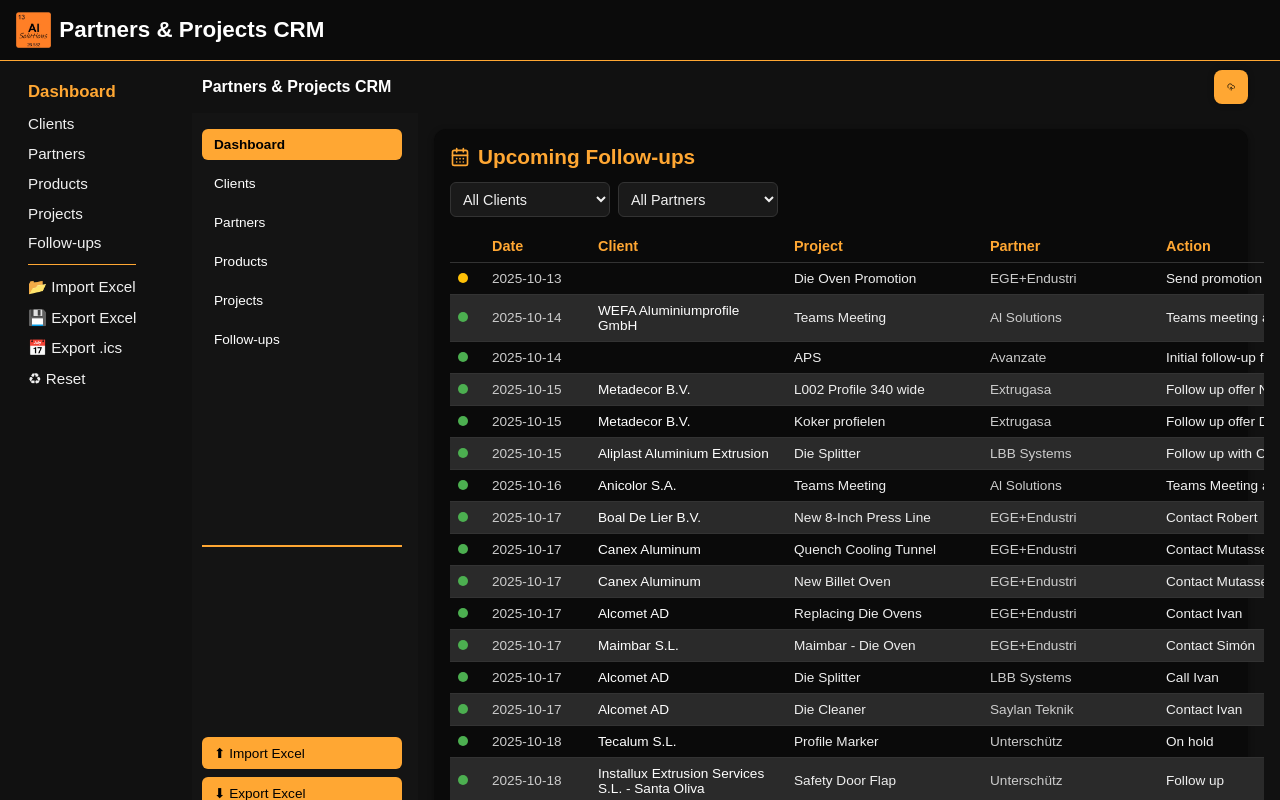
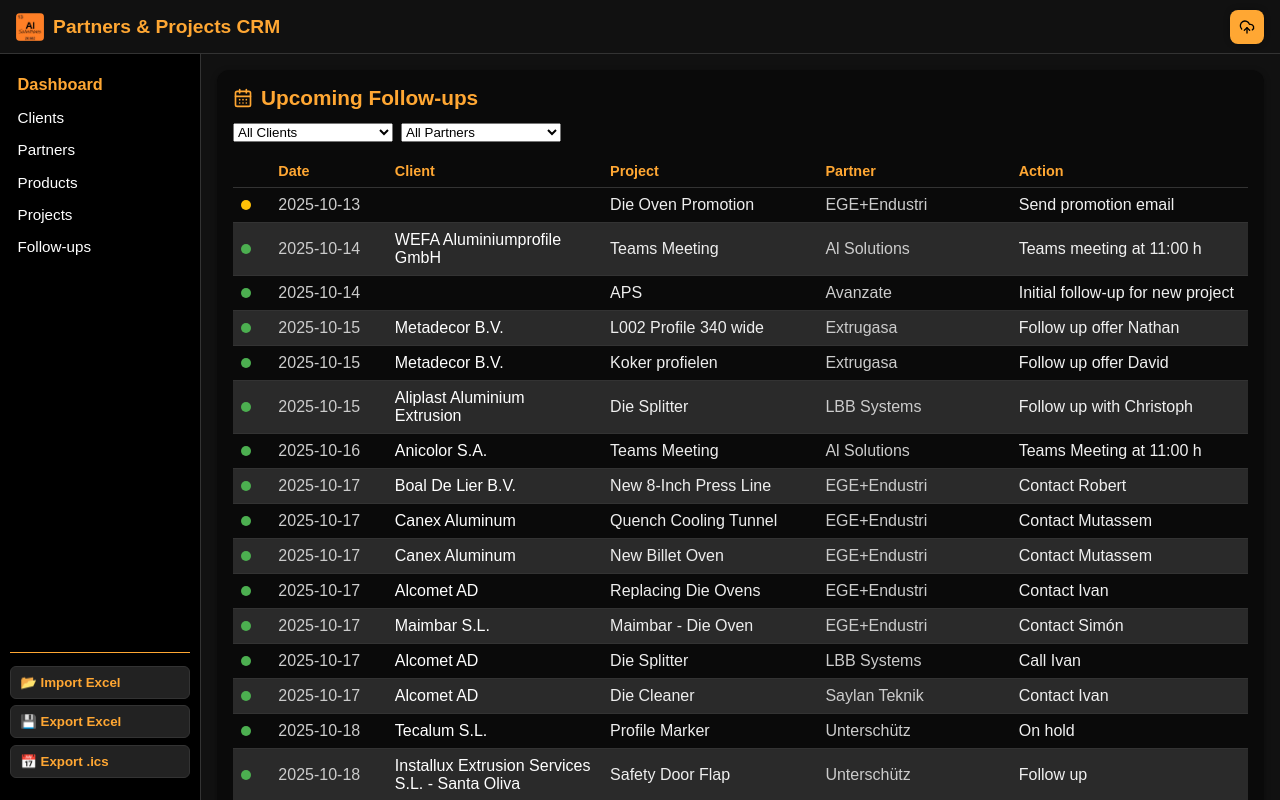
Before and after one commit to HansvanLeerdam/extrusion-crm-app, a React (Vite) app: page / in a window 1280 px wide. Built offline with nearby package versions, Linux system fonts and the light colour scheme; the HTML template or start-up script is replaced by a standard one.

Commit message:
Final working version with sidebar + header + Netlify function

```diff
--- a/index.html
+++ b/index.html
@@ -6,37 +6,8 @@
     <title>Partners & Projects CRM</title>
     <link rel="stylesheet" href="./src/styles.css" />
   </head>
-  <body>
-    <!-- Top bar -->
-<header class="topbar">
-  <button id="hamburger">☰</button>
-  <div class="topbar-left">
-    <img src="./logo.png" alt="Logo" class="logo" />
-    <h1>Partners & Projects CRM</h1>
-  </div>
-</header>
-
-    <!-- Layout -->
-    <div class="app">
-  <aside class="sidebar">
-    <button id="tab-dashboard" class="active">Dashboard</button>
-    <button id="tab-clients">Clients</button>
-    <button id="tab-partners">Partners</button>
-    <button id="tab-products">Products</button>
-    <button id="tab-projects">Projects</button>
-    <button id="tab-followups">Follow-ups</button>
-
-    <div class="sidebar-footer">
-      <button id="btn-import">📂 Import Excel</button>
-      <button id="btn-export">💾 Export Excel</button>
-      <button id="btn-ics">📅 Export .ics</button>
-      <button id="btn-reset">♻ Reset</button>
-    </div>
-  </aside>
-
-  <main id="root" class="main"></main>
-</div>
-
+  <body style="margin: 0; background: #000;">
+    <div id="root"></div>
     <script type="module" src="/src/main.jsx"></script>
   </body>
 </html>
--- a/src/App.jsx
+++ b/src/App.jsx
@@ -55,16 +55,19 @@
       const wb = XLSX.read(buf, { type: "array" })
       const toJSON = (sh) => (sh ? XLSX.utils.sheet_to_json(sh) : [])
 
+      // Clients (dedupe by name, collect contacts)
       const rawClients = toJSON(wb.Sheets["Clients"])
       const clients = []
       rawClients.forEach((r) => {
-        const name = (r["Client Name"] || "").trim()
-        if (!name) return
-        let client = clients.find((c) => c.name.toLowerCase() === name.toLowerCase())
+        const clientName = (r["Client Name"] || "").trim()
+        if (!clientName) return
+        let client = clients.find(
+          (c) => c.name.toLowerCase() === clientName.toLowerCase()
+        )
         if (!client) {
           client = {
             id: String(r["Client ID"] || crypto.randomUUID()),
-            name,
+            name: clientName,
             country: r["Country"] || "",
             contacts: []
           }
@@ -87,16 +90,19 @@
         }
       })
 
+      // Partners (dedupe by name, collect contacts)
       const rawPartners = toJSON(wb.Sheets["Partners"])
       const partners = []
       rawPartners.forEach((r) => {
-        const name = (r["Partner Name"] || "").trim()
-        if (!name) return
-        let partner = partners.find((p) => p.name.toLowerCase() === name.toLowerCase())
+        const partnerName = (r["Partner Name"] || "").trim()
+        if (!partnerName) return
+        let partner = partners.find(
+          (p) => p.name.toLowerCase() === partnerName.toLowerCase()
+        )
         if (!partner) {
           partner = {
             id: String(r["Partner ID"] || crypto.randomUUID()),
-            name,
+            name: partnerName,
             contacts: []
           }
           partners.push(partner)
@@ -118,6 +124,7 @@
         }
       })
 
+      // Products (group by partner)
       const rawProducts = toJSON(wb.Sheets["Products"]) || []
       const groupedProducts = []
       rawProducts.forEach((r) => {
@@ -133,6 +140,7 @@
       })
       const products = groupedProducts.length ? groupedProducts : []
 
+      // Projects
       const projects = toJSON(wb.Sheets["Projects"]).map((r) => ({
         id: String(r["Project ID"] || crypto.randomUUID()),
         name: r["Project Name"] || "",
@@ -143,6 +151,7 @@
         status: r["Status"] || ""
       }))
 
+      // Follow-ups
       const followups = toJSON(wb.Sheets["Follow-ups"]).map((r) => ({
         id: String(r["Follow-Up ID"] || crypto.randomUUID()),
         clientId: r["Client ID"] ? String(r["Client ID"]) : null,
@@ -153,13 +162,16 @@
         action: r["Action"] || ""
       }))
 
-      const projectComments = (toJSON(wb.Sheets["Project Comments"]) || []).map((r) => ({
+      // Project Comments
+      const projectComments = (toJSON(wb.Sheets["Project Comments"]) || []).map(
+        (r) => ({
           id: String(r["Comment ID"] || crypto.randomUUID()),
           projectId: r["Project ID"] ? String(r["Project ID"]) : null,
           type: r["Type"] || "note",
           text: r["Comment"] || "",
           date: r["Date"] || new Date().toISOString().split("T")[0]
-      }))
+        })
+      )
 
       setData({
         clients,
@@ -175,8 +187,10 @@
 
   const exportExcel = () => {
     const wb = XLSX.utils.book_new()
-    const clientsFlat = data.clients.flatMap((c) =>
-      c.contacts.length > 0
+
+    // Example: export clients with their contacts flattened
+    const clientsFlat = (data.clients || []).flatMap((c) =>
+      c.contacts && c.contacts.length
         ? c.contacts.map((ct) => ({
             "Client ID": String(c.id),
             "Client Name": c.name,
@@ -196,7 +210,17 @@
             }
           ]
     )
-    XLSX.utils.book_append_sheet(wb, XLSX.utils.json_to_sheet(clientsFlat), "Clients")
+
+    XLSX.utils.book_append_sheet(
+      wb,
+      XLSX.utils.json_to_sheet(clientsFlat),
+      "Clients"
+    )
+
+    // You can add more sheets here if desired:
+    // XLSX.utils.book_append_sheet(wb, XLSX.utils.json_to_sheet(data.partners || []), "Partners")
+    // etc.
+
     XLSX.writeFile(wb, "crm_data.xlsx")
   }
 
@@ -212,21 +236,33 @@
   }
 
   return (
-    <div className="app-container">
-      {/* === HEADER === */}
-      <div
+    <div style={{ height: "100vh", display: "flex", flexDirection: "column" }}>
+      {/* === STICKY HEADER === */}
+      <header
         style={{
+          position: "sticky",
+          top: 0,
+          zIndex: 10,
           background: "#111",
-          color: "white",
+          color: "#fff",
           display: "flex",
           alignItems: "center",
           justifyContent: "space-between",
           padding: "0.6rem 1rem",
-          fontWeight: 600
+          borderBottom: "1px solid #333"
         }}
       >
-        <div>Partners & Projects CRM</div>
-        <div>
+        <div style={{ display: "flex", alignItems: "center", gap: "0.6rem" }}>
+          <img
+            src="/logo.png"
+            alt="Logo"
+            style={{ height: 28, width: "auto", borderRadius: 4 }}
+          />
+          <h1 style={{ fontSize: "1.2rem", color: "#ffa733", margin: 0 }}>
+            Partners & Projects CRM
+          </h1>
+        </div>
+
         <button
           onClick={saveDataToGitHub}
           title="Save to Cloud"
@@ -251,121 +287,117 @@
         >
           <CloudUpload size={16} />
         </button>
-        </div>
-      </div>
+      </header>
 
       {/* === BODY === */}
-      <div style={{ display: "flex", height: "calc(100vh - 48px)" }}>
-        {/* SIDEBAR */}
-        <div
+      <div style={{ display: "flex", flex: 1, minHeight: 0 }}>
+        {/* === SIDEBAR (single, vertical, compact) === */}
+        <aside
           style={{
             width: "200px",
-            background: "#141414",
+            background: "#000",
             color: "#fff",
             display: "flex",
             flexDirection: "column",
             justifyContent: "space-between",
-            padding: "1rem"
+            borderRight: "1px solid #333"
           }}
         >
-          <div style={{ display: "flex", flexDirection: "column", gap: "0.5rem" }}>
+          {/* Menu */}
+          <div style={{ padding: "1rem 0.6rem" }}>
             {[
-              { id: "dashboard", label: "Dashboard" },
-              { id: "clients", label: "Clients" },
-              { id: "partners", label: "Partners" },
-              { id: "products", label: "Products" },
-              { id: "projects", label: "Projects" },
-              { id: "followups", label: "Follow-ups" }
-            ].map((t) => (
+              { id: "dashboard", name: "Dashboard" },
+              { id: "clients", name: "Clients" },
+              { id: "partners", name: "Partners" },
+              { id: "products", name: "Products" },
+              { id: "projects", name: "Projects" },
+              { id: "followups", name: "Follow-ups" }
+            ].map((item) => {
+              const isActive = tab === item.id
+              return (
+                <div key={item.id} style={{ marginBottom: "0.35rem" }}>
                   <button
-                key={t.id}
-                onClick={() => setTab(t.id)}
+                    onClick={() => setTab(item.id)}
                     style={{
-                  background: tab === t.id ? "#ffa733" : "transparent",
-                  color: tab === t.id ? "black" : "#fff",
+                      background: "transparent",
                       border: "none",
-                  borderRadius: "6px",
-                  padding: "8px 12px",
+                      color: isActive ? "#ffa733" : "#fff",
+                      fontSize: isActive ? "1.02rem" : "0.95rem",
+                      fontWeight: isActive ? 600 : 400,
+                      width: "100%",
                       textAlign: "left",
+                      padding: "0.3rem 0.5rem",
                       cursor: "pointer",
-                  fontWeight: tab === t.id ? "600" : "400"
+                      transition: "color 0.15s ease, font-size 0.1s ease"
+                    }}
+                    onMouseEnter={(e) => {
+                      if (!isActive) e.currentTarget.style.color = "#ffa733"
+                    }}
+                    onMouseLeave={(e) => {
+                      if (!isActive) e.currentTarget.style.color = "#fff"
                     }}
                   >
-                {t.label}
+                    {item.name}
                   </button>
-            ))}
+                </div>
+              )
+            })}
           </div>
 
-          {/* Orange divider line */}
+          {/* Tools (bottom) */}
+          <div style={{ padding: "1rem 0.6rem" }}>
             <div
               style={{
-              borderTop: "2px solid #ffa733",
-              margin: "1rem 0"
+                height: "1px",
+                background: "#ffa733",
+                marginBottom: "0.8rem"
               }}
             />
-
-          {/* Utility buttons */}
-          <div style={{ display: "flex", flexDirection: "column", gap: "0.5rem" }}>
             <button
               onClick={importExcel}
-              style={{
-                background: "#ffa733",
-                color: "black",
-                border: "none",
-                borderRadius: "6px",
-                padding: "8px 12px",
-                cursor: "pointer",
-                textAlign: "left",
-                fontWeight: "500"
-              }}
+              style={toolBtn}
             >
-              ⬆ Import Excel
+              📂 Import Excel
             </button>
-
             <button
               onClick={exportExcel}
-              style={{
-                background: "#ffa733",
-                color: "black",
-                border: "none",
-                borderRadius: "6px",
-                padding: "8px 12px",
-                cursor: "pointer",
-                textAlign: "left",
-                fontWeight: "500"
-              }}
+              style={toolBtn}
             >
-              ⬇ Export Excel
+              💾 Export Excel
             </button>
-
             <button
               onClick={downloadCalendar}
-              style={{
-                background: "#ffa733",
-                color: "black",
-                border: "none",
-                borderRadius: "6px",
-                padding: "8px 12px",
-                cursor: "pointer",
-                textAlign: "left",
-                fontWeight: "500"
-              }}
+              style={toolBtn}
             >
-              📅 Calendar
+              📅 Export .ics
             </button>
           </div>
-        </div>
+        </aside>
 
-        {/* MAIN CONTENT */}
-        <div style={{ flex: 1, overflowY: "auto", padding: "1rem" }}>
+        {/* === MAIN === */}
+        <main style={{ flex: 1, overflowY: "auto", background: "#111", padding: "1rem" }}>
           {tab === "dashboard" && <Dashboard data={data} />}
           {tab === "clients" && <Clients data={data} setData={setData} />}
           {tab === "partners" && <Partners data={data} setData={setData} />}
           {tab === "products" && <Products data={data} setData={setData} />}
           {tab === "projects" && <Projects data={data} setData={setData} />}
           {tab === "followups" && <Followups data={data} setData={setData} />}
-        </div>
+        </main>
       </div>
     </div>
   )
 }
+
+const toolBtn = {
+  display: "block",
+  background: "#222",
+  color: "#ffa733",
+  border: "1px solid #333",
+  borderRadius: "6px",
+  width: "100%",
+  textAlign: "left",
+  padding: "0.5rem 0.6rem",
+  fontWeight: 600,
+  cursor: "pointer",
+  marginBottom: "0.4rem"
+}
```
Also changed, not shown: 4 other files (tests, documents, lock files or other folders). Lines whose indentation alone changed are shown as unchanged.
